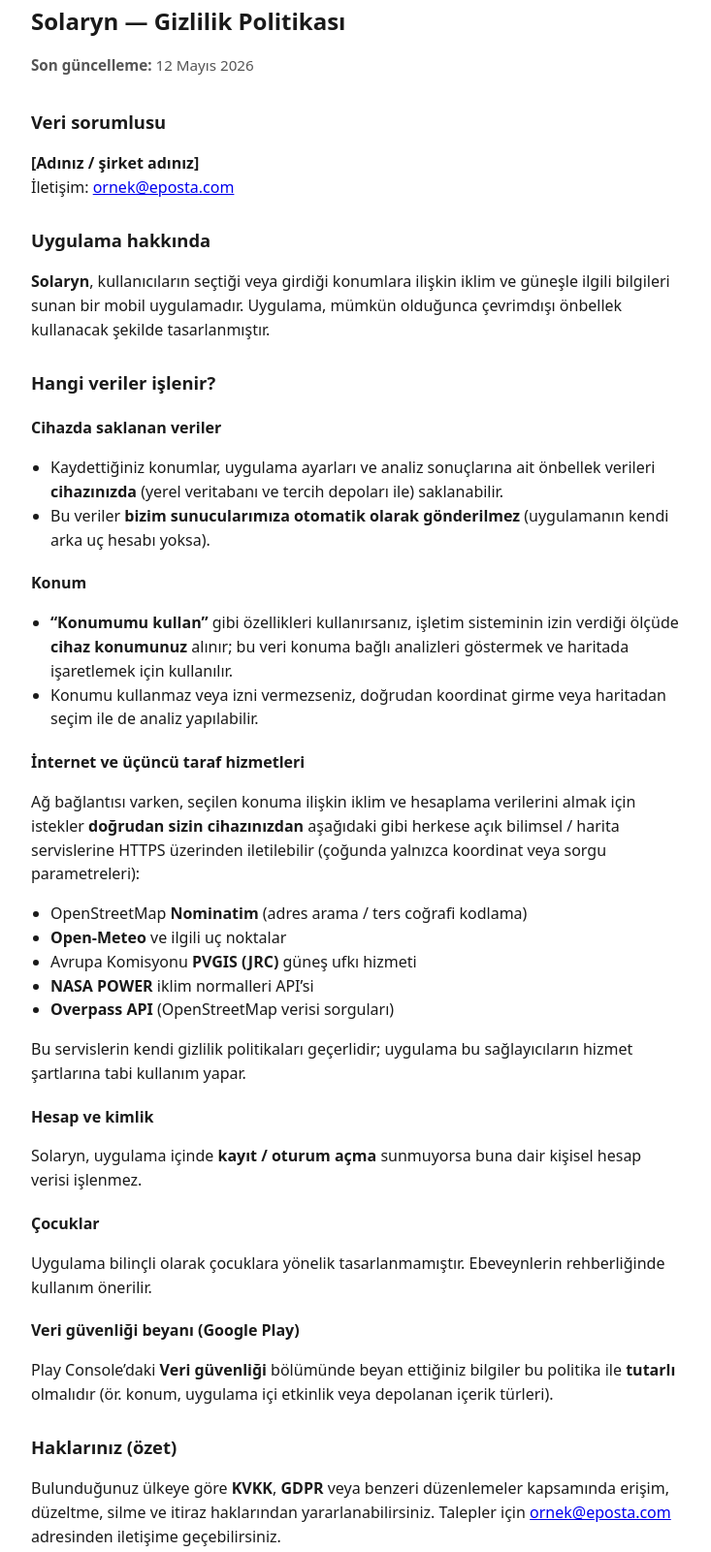
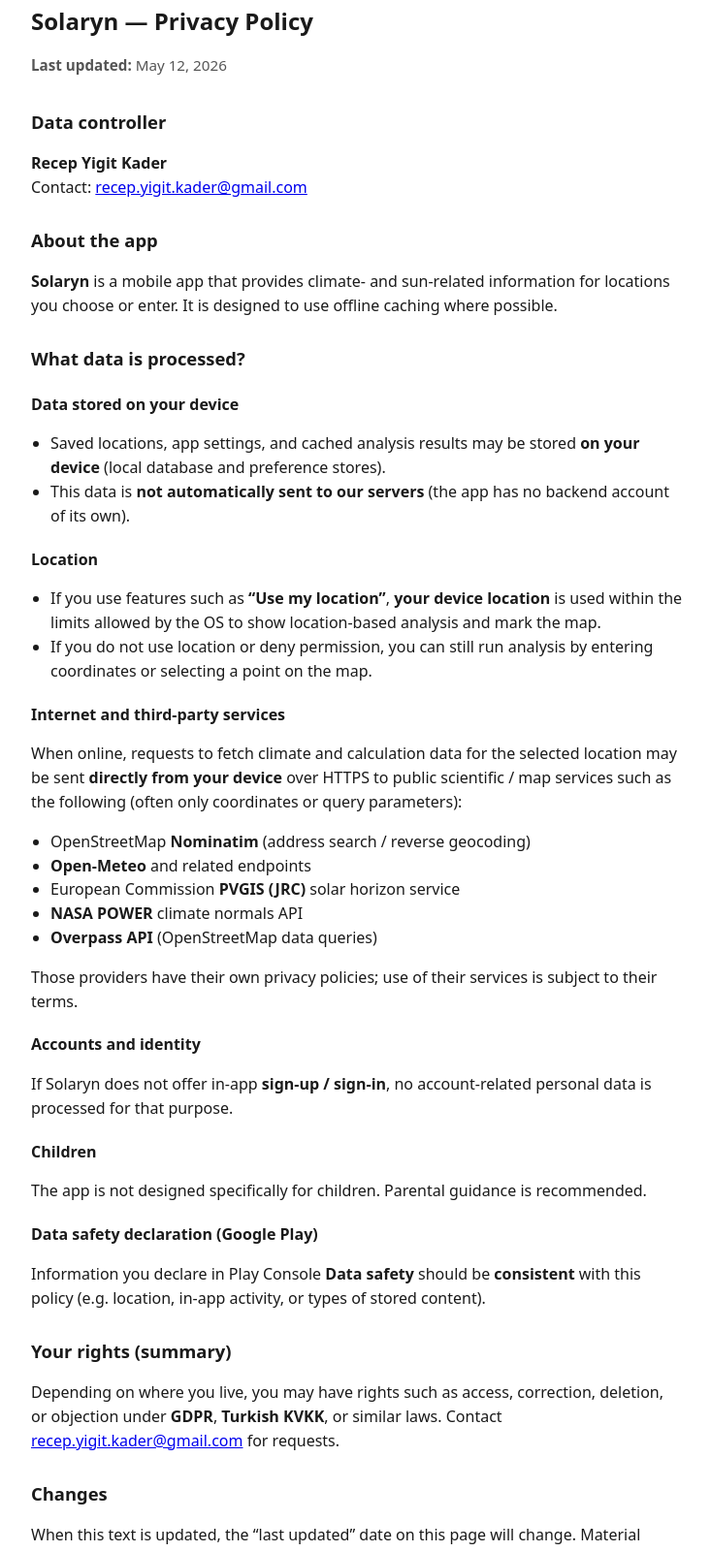
Before and after one commit to yigitkader/solaryn_info, a plain HTML site: page index.html in a window 1280 px wide. Shown: the part 17-1618 px from the top of the page at 97% size, without its empty margins (272-1005 px from the left). Drawn offline with Linux system fonts and the light colour scheme.

Commit message:
Update index.html

```diff
--- a/index.html
+++ b/index.html
@@ -1,9 +1,9 @@
 <!DOCTYPE html>
-<html lang="tr">
+<html lang="en">
 <head>
   <meta charset="utf-8" />
   <meta name="viewport" content="width=device-width, initial-scale=1" />
-  <title>Solaryn — Gizlilik Politikası</title>
+  <title>Solaryn — Privacy Policy</title>
   <style>
     body { font-family: system-ui, sans-serif; line-height: 1.55; max-width: 42rem; margin: 0 auto; padding: 1.25rem; color: #1a1a1a; }
     h1 { font-size: 1.5rem; margin-top: 0; }
@@ -15,67 +15,67 @@
   </style>
 </head>
 <body>
-  <h1>Solaryn — Gizlilik Politikası</h1>
-  <p class="meta"><strong>Son güncelleme:</strong> 12 Mayıs 2026</p>
+  <h1>Solaryn — Privacy Policy</h1>
+  <p class="meta"><strong>Last updated:</strong> May 12, 2026</p>
 
-  <h2>Veri sorumlusu</h2>
+  <h2>Data controller</h2>
   <p>
-    <strong>[Adınız / şirket adınız]</strong><br />
-    İletişim: <a href="mailto:ornek@eposta.com">ornek@eposta.com</a>
+    <strong>Recep Yigit Kader</strong><br />
+    Contact: <a href="mailto:recep.yigit.kader@gmail.com">recep.yigit.kader@gmail.com</a>
   </p>
 
-  <h2>Uygulama hakkında</h2>
+  <h2>About the app</h2>
   <p>
-    <strong>Solaryn</strong>, kullanıcıların seçtiği veya girdiği konumlara ilişkin iklim ve güneşle ilgili bilgileri sunan bir mobil uygulamadır. Uygulama, mümkün olduğunca çevrimdışı önbellek kullanacak şekilde tasarlanmıştır.
+    <strong>Solaryn</strong> is a mobile app that provides climate- and sun-related information for locations you choose or enter. It is designed to use offline caching where possible.
   </p>
 
-  <h2>Hangi veriler işlenir?</h2>
+  <h2>What data is processed?</h2>
 
-  <h3>Cihazda saklanan veriler</h3>
+  <h3>Data stored on your device</h3>
   <ul>
-    <li>Kaydettiğiniz konumlar, uygulama ayarları ve analiz sonuçlarına ait önbellek verileri <strong>cihazınızda</strong> (yerel veritabanı ve tercih depoları ile) saklanabilir.</li>
-    <li>Bu veriler <strong>bizim sunucularımıza otomatik olarak gönderilmez</strong> (uygulamanın kendi arka uç hesabı yoksa).</li>
+    <li>Saved locations, app settings, and cached analysis results may be stored <strong>on your device</strong> (local database and preference stores).</li>
+    <li>This data is <strong>not automatically sent to our servers</strong> (the app has no backend account of its own).</li>
   </ul>
 
-  <h3>Konum</h3>
+  <h3>Location</h3>
   <ul>
-    <li><strong>“Konumumu kullan”</strong> gibi özellikleri kullanırsanız, işletim sisteminin izin verdiği ölçüde <strong>cihaz konumunuz</strong> alınır; bu veri konuma bağlı analizleri göstermek ve haritada işaretlemek için kullanılır.</li>
-    <li>Konumu kullanmaz veya izni vermezseniz, doğrudan koordinat girme veya haritadan seçim ile de analiz yapılabilir.</li>
+    <li>If you use features such as <strong>“Use my location”</strong>, <strong>your device location</strong> is used within the limits allowed by the OS to show location-based analysis and mark the map.</li>
+    <li>If you do not use location or deny permission, you can still run analysis by entering coordinates or selecting a point on the map.</li>
   </ul>
 
-  <h3>İnternet ve üçüncü taraf hizmetleri</h3>
+  <h3>Internet and third-party services</h3>
   <p>
-    Ağ bağlantısı varken, seçilen konuma ilişkin iklim ve hesaplama verilerini almak için istekler <strong>doğrudan sizin cihazınızdan</strong> aşağıdaki gibi herkese açık bilimsel / harita servislerine HTTPS üzerinden iletilebilir (çoğunda yalnızca koordinat veya sorgu parametreleri):
+    When online, requests to fetch climate and calculation data for the selected location may be sent <strong>directly from your device</strong> over HTTPS to public scientific / map services such as the following (often only coordinates or query parameters):
   </p>
   <ul>
-    <li>OpenStreetMap <strong>Nominatim</strong> (adres arama / ters coğrafi kodlama)</li>
-    <li><strong>Open-Meteo</strong> ve ilgili uç noktalar</li>
-    <li>Avrupa Komisyonu <strong>PVGIS (JRC)</strong> güneş ufkı hizmeti</li>
-    <li><strong>NASA POWER</strong> iklim normalleri API’si</li>
-    <li><strong>Overpass API</strong> (OpenStreetMap verisi sorguları)</li>
+    <li>OpenStreetMap <strong>Nominatim</strong> (address search / reverse geocoding)</li>
+    <li><strong>Open-Meteo</strong> and related endpoints</li>
+    <li>European Commission <strong>PVGIS (JRC)</strong> solar horizon service</li>
+    <li><strong>NASA POWER</strong> climate normals API</li>
+    <li><strong>Overpass API</strong> (OpenStreetMap data queries)</li>
   </ul>
-  <p>Bu servislerin kendi gizlilik politikaları geçerlidir; uygulama bu sağlayıcıların hizmet şartlarına tabi kullanım yapar.</p>
+  <p>Those providers have their own privacy policies; use of their services is subject to their terms.</p>
 
-  <h3>Hesap ve kimlik</h3>
-  <p>Solaryn, uygulama içinde <strong>kayıt / oturum açma</strong> sunmuyorsa buna dair kişisel hesap verisi işlenmez.</p>
+  <h3>Accounts and identity</h3>
+  <p>If Solaryn does not offer in-app <strong>sign-up / sign-in</strong>, no account-related personal data is processed for that purpose.</p>
 
-  <h3>Çocuklar</h3>
-  <p>Uygulama bilinçli olarak çocuklara yönelik tasarlanmamıştır. Ebeveynlerin rehberliğinde kullanım önerilir.</p>
+  <h3>Children</h3>
+  <p>The app is not designed specifically for children. Parental guidance is recommended.</p>
 
-  <h3>Veri güvenliği beyanı (Google Play)</h3>
-  <p>Play Console’daki <strong>Veri güvenliği</strong> bölümünde beyan ettiğiniz bilgiler bu politika ile <strong>tutarlı</strong> olmalıdır (ör. konum, uygulama içi etkinlik veya depolanan içerik türleri).</p>
+  <h3>Data safety declaration (Google Play)</h3>
+  <p>Information you declare in Play Console <strong>Data safety</strong> should be <strong>consistent</strong> with this policy (e.g. location, in-app activity, or types of stored content).</p>
 
-  <h2>Haklarınız (özet)</h2>
+  <h2>Your rights (summary)</h2>
   <p>
-    Bulunduğunuz ülkeye göre <strong>KVKK</strong>, <strong>GDPR</strong> veya benzeri düzenlemeler kapsamında erişim, düzeltme, silme ve itiraz haklarından yararlanabilirsiniz. Talepler için
-    <a href="mailto:ornek@eposta.com">ornek@eposta.com</a> adresinden iletişime geçebilirsiniz.
+    Depending on where you live, you may have rights such as access, correction, deletion, or objection under <strong>GDPR</strong>, <strong>Turkish KVKK</strong>, or similar laws. Contact
+    <a href="mailto:recep.yigit.kader@gmail.com">recep.yigit.kader@gmail.com</a> for requests.
   </p>
 
-  <h2>Değişiklikler</h2>
-  <p>Bu metin güncellendiğinde, sayfadaki “son güncelleme” tarihi değiştirilir. Önemli değişikliklerde uygulama veya mağaza kanalı üzerinden duyuru yapılabilir.</p>
+  <h2>Changes</h2>
+  <p>When this text is updated, the “last updated” date on this page will change. Material changes may be communicated via the app or store listing.</p>
 
   <footer>
-    Bu metin genel bilgilendirme amaçlı bir taslaktır; nihai hukuki metin için yerel düzenlemelere göre danışmanlık alabilirsiniz.
+    This text is for general information; for a final legal version, consider advice under your local regulations.
   </footer>
 </body>
 </html>
```
